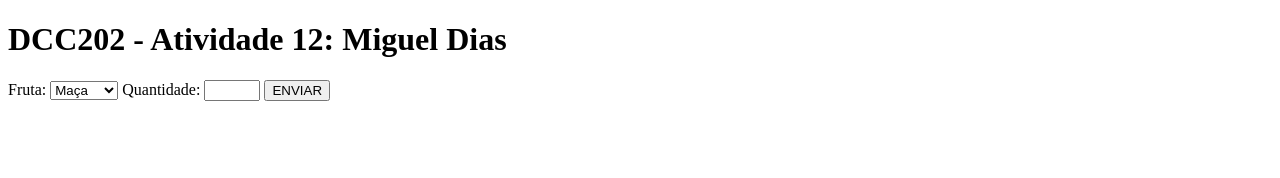
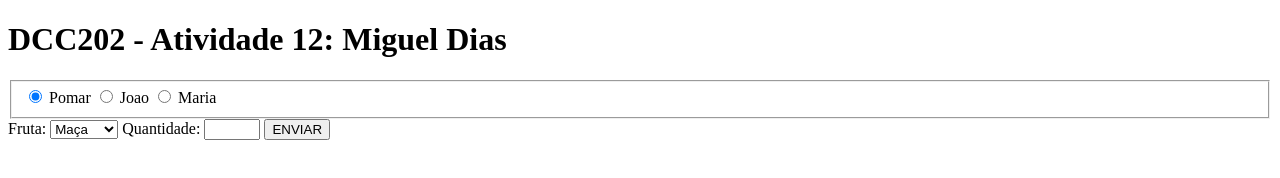
Before and after one commit to ufjf-dcc202/ufjf-dcc202-2023-3-a-atv12-Miguel-Dias-112, a website: page index.html in a window 1280 px wide. Drawn offline with Linux system fonts and the light colour scheme.

Commit message:
fieldset adicionado

```diff
--- a/index.html
+++ b/index.html
@@ -13,6 +13,22 @@
         </h1>
         <section>
                 <form name="entrada">
+                    <fieldset>
+                        <label>
+                            <input checked type="radio" name="origem" value="joao">
+                            Pomar
+                        </label>
+                        <label>
+                            <input type="radio" name="origem" value="joao">
+                            Joao
+                        </label>
+                        <label>
+                            <input type="radio" name="origem" value="maria">
+                            Maria
+                        </label>
+                    </fieldset>
+
+
                     <label for="ifruta">Fruta:</label>
                     <select name="fruta" id="ifruta">
                         <option value="maca">Maça</option>
```
